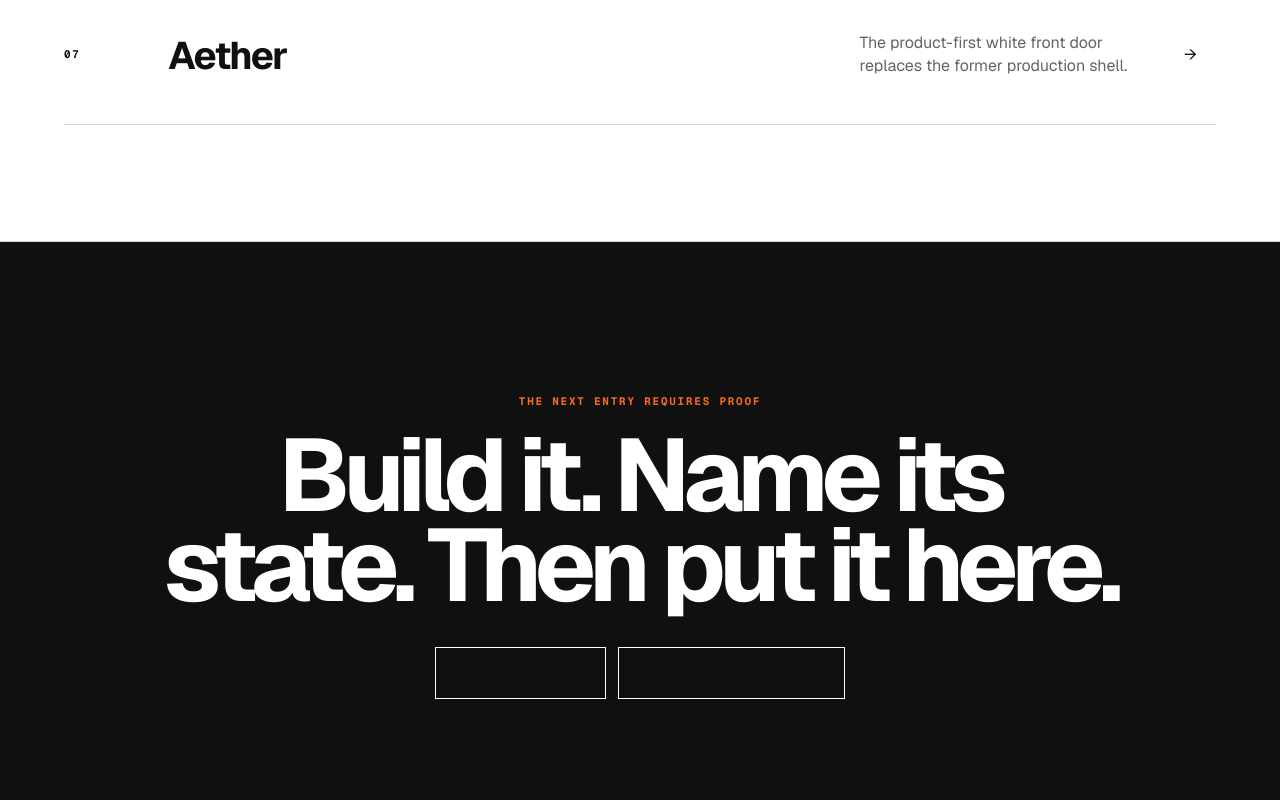
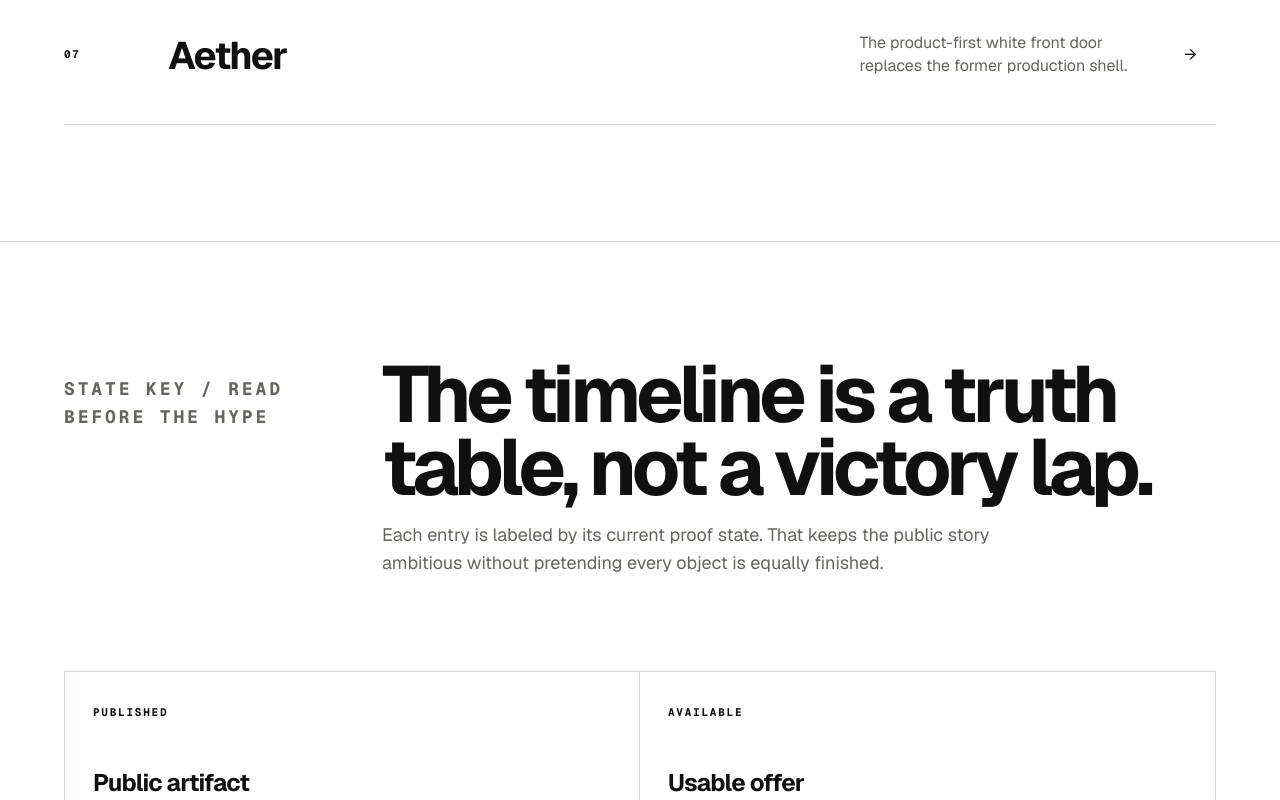
Before and after one commit to Atom-Eons/atomeons-com, a Next.js app: page /timeline in a window 1280 px wide. Shown: the part 2000-2800 px from the top of the page. Built offline with nearby package versions, Linux system fonts and the light colour scheme.

Commit message:
Add timeline state key

```diff
--- a/app/timeline/page.tsx
+++ b/app/timeline/page.tsx
@@ -1,5 +1,6 @@
 import type { Metadata } from "next";
 import {
+  RouteFacts,
   RouteFinal,
   RouteList,
   RoutePage,
@@ -11,6 +12,29 @@
   description: "A product-state timeline for the current AtomEons public work.",
   alternates: { canonical: "https://atomeons.com/timeline" },
 };
+
+const stateKey = [
+  {
+    label: "PUBLISHED",
+    value: "Public artifact",
+    body: "The object can be opened, read, heard, inspected, or cited now.",
+  },
+  {
+    label: "AVAILABLE",
+    value: "Usable offer",
+    body: "The product has a public route and a clear utility promise, even while it continues to evolve.",
+  },
+  {
+    label: "CANDIDATE",
+    value: "Release gate",
+    body: "The launch story is public, but a download or install remains gated until checksum and operator approval are green.",
+  },
+  {
+    label: "BUILDING",
+    value: "Active system",
+    body: "The page describes architecture and direction without claiming a finished commercial release.",
+  },
+];
 
 export default function TimelinePage() {
   return (
@@ -36,6 +60,13 @@
           ]}
         />
       </RouteSection>
+      <RouteSection
+        index="STATE KEY / READ BEFORE THE HYPE"
+        title="The timeline is a truth table, not a victory lap."
+        body="Each entry is labeled by its current proof state. That keeps the public story ambitious without pretending every object is equally finished."
+      >
+        <RouteFacts facts={stateKey} />
+      </RouteSection>
       <RouteFinal
         eyebrow="THE NEXT ENTRY REQUIRES PROOF"
         title="Build it. Name its state. Then put it here."
```
Also changed, not shown: public/llms.txt.
